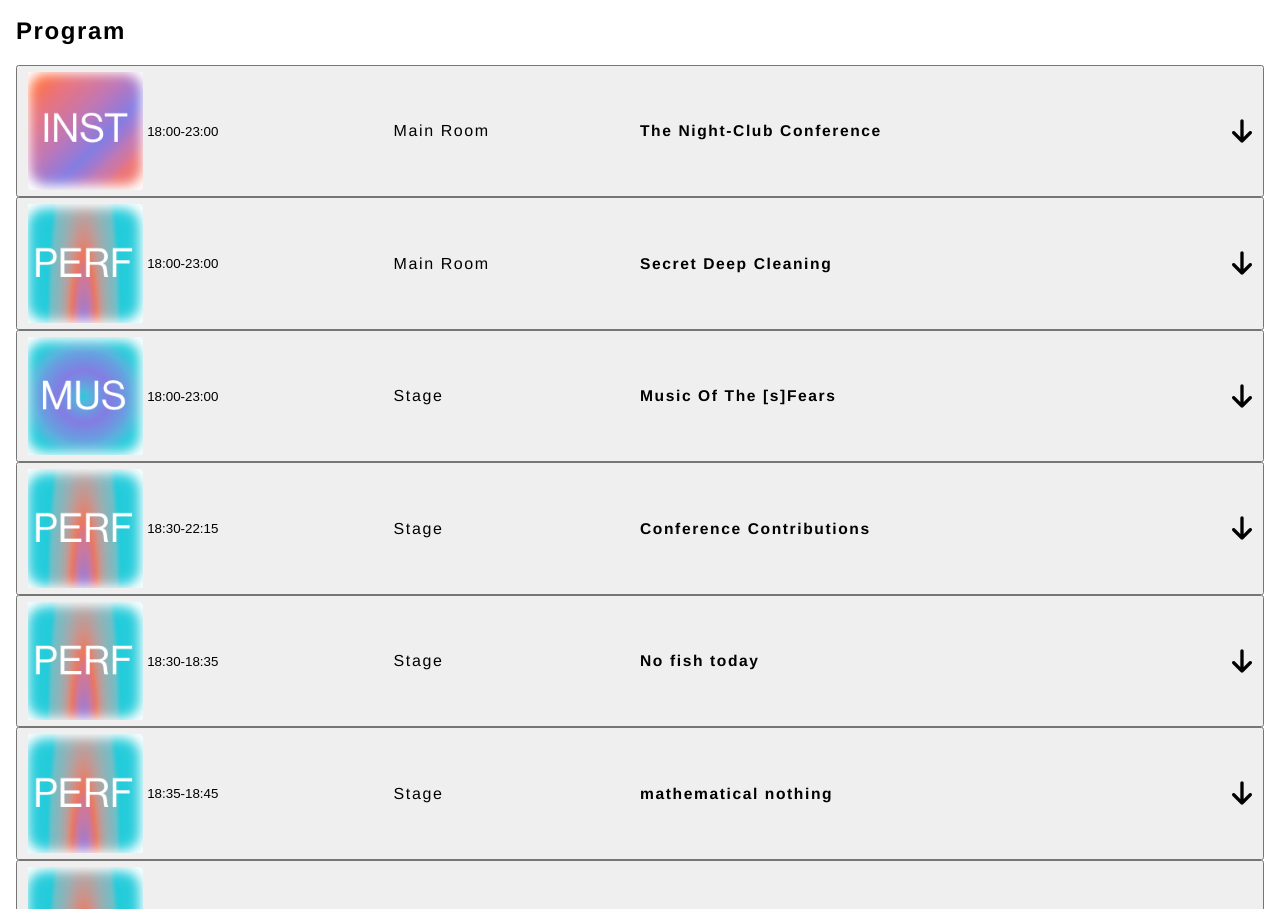
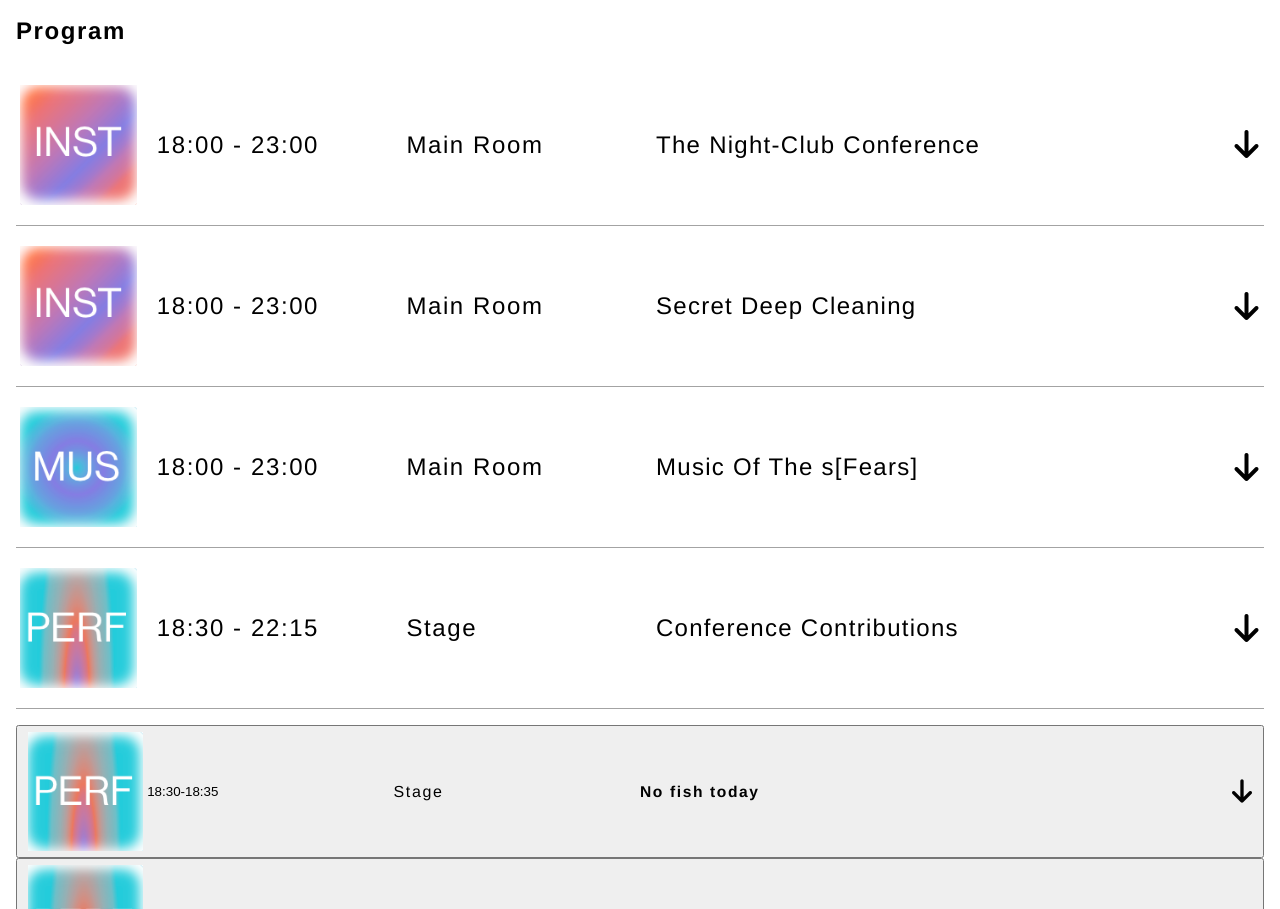
Before and after one commit to jonesing13/conference-on-nothing-casestudy, a plain HTML site: page index.html in a window 1280 px wide. Shown: the part 2500-3409 px from the top of the page. Drawn offline with Linux system fonts and the light colour scheme; a web font is replaced by a local one.

Commit message:
program-list updates (inputting first 4 in list)

```diff
--- a/css/main.css
+++ b/css/main.css
@@ -435,7 +435,8 @@ and program-list */
 }
 
 /*  when a people-list radio is checked, set the bio/description to max-height,
-    when a program-list radio is checked, set the label to selected and the .home-program__timeslot-description following that label will be set to a max-height */
+     .... still not quite working for program-list >
+     when a program-list radio is checked, set the label to selected and the .home-program__timeslot-description following that label will be set to a max-height */
 .accordion label + input[type="radio"]:checked + .person-bio,
 .accordion input[type="radio"]:checked + label + .home-program__timeslot-description {
     max-height: 400px;
--- a/index.html
+++ b/index.html
@@ -269,62 +269,79 @@
     <section class="container home-program" id="program-list">
 		<div class="home-program__title">
             <img src="components/img/wobble.png" alt="wobble">
-            <h2>
-                Program
-            </h2>
+            <h2>Program</h2>
         </div>
 
-        <button class="home-program__timeslot">
-            <img class="home-program__timeslot-thumbnail" src="components/img/inst_thumbnail.png" alt="INST">
-            <time>18:00-23:00</time>
-            <p>
+        <ul class="accordion program-accordion">
+            <li class="home-program__timeslot home-program__timeslot--perf">
+                <img class="home-program__timeslot-thumbnail perf-thumbnail" src="components/img/inst_thumbnail.png" alt="INST">
+                <p class="home-program__timeslot-details">
+                    18:00 - 23:00
+                </p>
+                <p class="home-program__timeslot-details">
                     Main Room
                 </p>
-            <h3>The Night-Club Conference</h3>
+                <input type="radio" name="program-list" id ="program__item-1" class="home-program__timeslot-details home-program__timeslot-link">
+                <label for="program__item-1">The Night-Club Conference</label>
                 <i class="fa-solid fa-arrow-down fa-2xl"></i>
-            <!--<p>
+                <div class="home-program__timeslot-description">
+                    <p class="home-program__timeslot-details">
                         Come and enjoy at any time, the unconventional conference environment situated in a night club. Sit down and discuss topics during the breaks. Have some sweets, but be careful, nothing is being served tonight.
-            </p>-->
-        </button>
-
-        <button class="home-program__timeslot">
-            <img class="home-program__timeslot-thumbnail" src="components/img/perf_thumbnail.png" alt="PERF">
-            <time>18:00-23:00</time>
-            <p>
+                    </p>
+                </div> <!-- collapsible description -->
+            </li> <!-- timeslot details for program -->
+            <li class="home-program__timeslot home-program__timeslot--perf">
+                <img class="home-program__timeslot-thumbnail perf-thumbnail" src="components/img/inst_thumbnail.png" alt="INST">
+                <p class="home-program__timeslot-details">
+                    18:00 - 23:00
+                </p>
+                <p class="home-program__timeslot-details">
                     Main Room
                 </p>
-            <h3>Secret Deep Cleaning</h3>
+                <input type="radio" name="program-list" id ="program__item-2" class="home-program__timeslot-details home-program__timeslot-link">
+                <label for="program__item-2">Secret Deep Cleaning</label>
                 <i class="fa-solid fa-arrow-down fa-2xl"></i>
-            <!--<p>
-                Description
-            </p>-->
-        </button>
-
-        <button class="home-program__timeslot">
-            <img class="home-program__timeslot-thumbnail" src="components/img/mus_thumbnail.png" alt="MUS">
-            <time>18:00-23:00</time>
-            <p>
+                <div class="home-program__timeslot-description">
+                    <p class="home-program__timeslot-details">
+                        Veiled in ambiguity, participants communicate through intangible mediums, seeking the essence of art and science amid fleeting connections. In the absence of action when expected, they embrace the allure of giving without strings attached. Amidst crumpled hints and cryptic symbols, chance entanglements offer glimpses into clandestine exchanges of creativity and wisdom. Dive into the enigma of concealed revelations and the artistry of elusive self-revelation, where identities fade, and wordless tales transpire. By Vojtěch Radakulan.
+                    </p>
+                </div> <!-- collapsible description -->
+            </li> <!-- timeslot details for program -->
+            <li class="home-program__timeslot home-program__timeslot--perf">
+                <img class="home-program__timeslot-thumbnail perf-thumbnail" src="components/img/mus_thumbnail.png" alt="MUS">
+                <p class="home-program__timeslot-details">
+                    18:00 - 23:00
+                </p>
+                <p class="home-program__timeslot-details">
+                    Main Room
+                </p>
+                <input type="radio" name="program-list" id ="program__item-3" class="home-program__timeslot-details home-program__timeslot-link">
+                <label for="program__item-3">Music Of The s[Fears]</label>
+                <i class="fa-solid fa-arrow-down fa-2xl"></i>
+                <div class="home-program__timeslot-description">
+                    <p class="home-program__timeslot-details">
+                        Celestial spheres are calmly sending their memes, and nothing seems to be happening out there. Yet from time to time, scary "small" events shake the stage… By Oldřich Semerák, Michal Malinský and Vojtěch Radakulan.
+                    </p>
+                </div> <!-- collapsible description -->
+            </li> <!-- timeslot details for program -->
+            <li class="home-program__timeslot home-program__timeslot--perf">
+                <img class="home-program__timeslot-thumbnail perf-thumbnail" src="components/img/perf_thumbnail.png" alt="PERF">
+                <p class="home-program__timeslot-details">
+                    18:30 - 22:15
+                </p>
+                <p class="home-program__timeslot-details">
                     Stage
                 </p>
-            <h3>Music Of The [s]Fears</h3>
+                <input type="radio" name="program-list" id ="program__item-4" class="home-program__timeslot-details home-program__timeslot-link">
+                <label for="program__item-4">Conference Contributions</label>
                 <i class="fa-solid fa-arrow-down fa-2xl"></i>
-            <!--<p>
-                Description
-            </p>-->
-        </button>
-
-        <button class="home-program__timeslot">
-            <img class="home-program__timeslot-thumbnail" src="components/img/perf_thumbnail.png" alt="PERF">
-            <time>18:30-22:15</time>
-            <p>
-                Stage
+                <div class="home-program__timeslot-description">
+                    <p class="home-program__timeslot-details">
+                        Should you be at the right place at the right time, you will witness an act on the main stage. A series of short performances jointly produced by the core group of artists and scientists elaborates on various aspects of nothing with decomposing gradation to reach the emptiness. The chairman is silent.
                     </p>
-            <h3>Conference Contributions</h3>
-            <i class="fa-solid fa-arrow-down fa-2xl"></i>
-            <!--<p>
-                Description
-            </p>-->
-        </button>
+                </div> <!-- collapsible description -->
+            </li> <!-- timeslot details for program -->
+        </ul>
 
         <button class="home-program__timeslot">
             <img class="home-program__timeslot-thumbnail" src="components/img/perf_thumbnail.png" alt="PERF">
```
Lines whose indentation alone changed are shown as unchanged.
